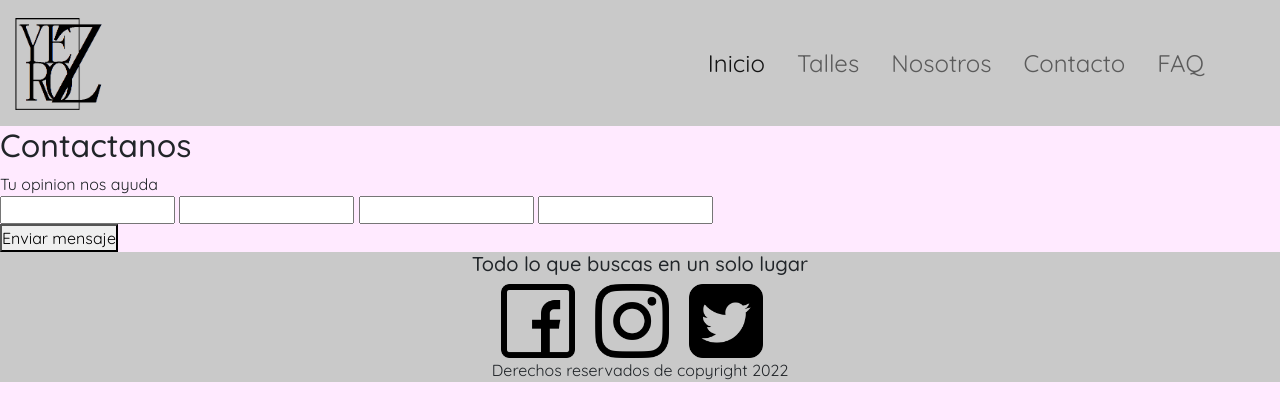
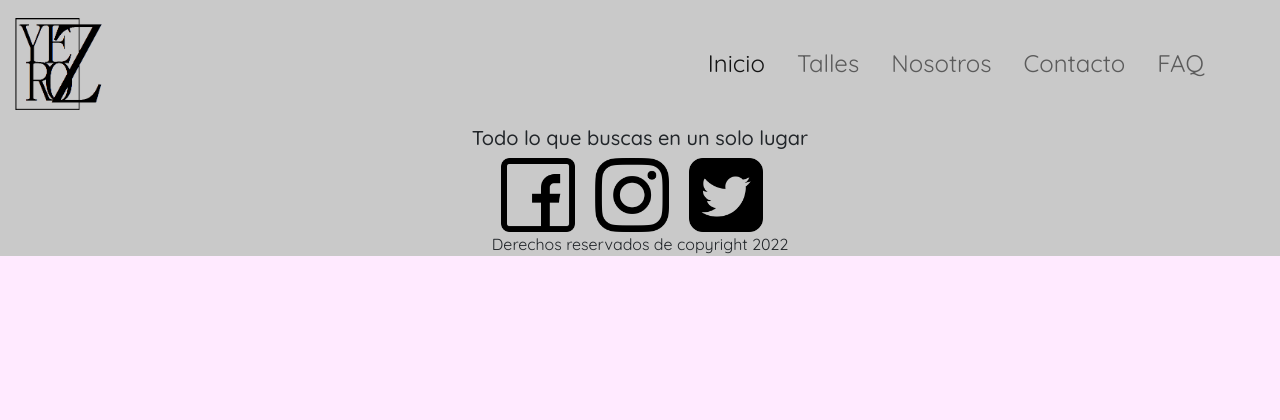
Before and after one commit to TPZdev/Proyecto-final-PAZTobias, a plain HTML site: page contacto/contacto.html in a window 1280 px wide. Drawn offline with nearby package versions, Linux system fonts and the light colour scheme.

```diff
--- a/contacto/contacto.html
+++ b/contacto/contacto.html
@@ -78,20 +78,7 @@
         </div>
       </nav>
     </header>
-    <main>
-      <form class="form">
-        <h2>Contactanos</h2>
-        <form action=""></form>
-        <fieldset>Tu opinion nos ayuda</fieldset>
-        <input type="text" />
-        <input type="text" />
-        <input type="text" />
-        <input type="text" />
-        <div>
-          <button>Enviar mensaje</button>
-        </div>
-      </form>
-    </main>
+    <main></main>
     <footer class="footer-container">
       <h5 class="footer-tittle">Todo lo que buscas en un solo lugar</h5>
       <a href="http://www.facebook.com"
```
Also changed, not shown: nosotros/nosotros.html (+1 -1 lines).
